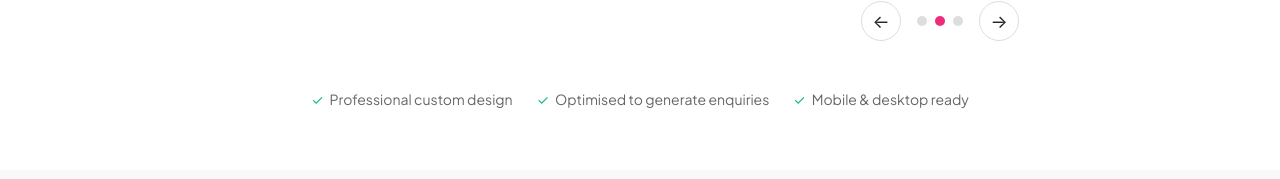
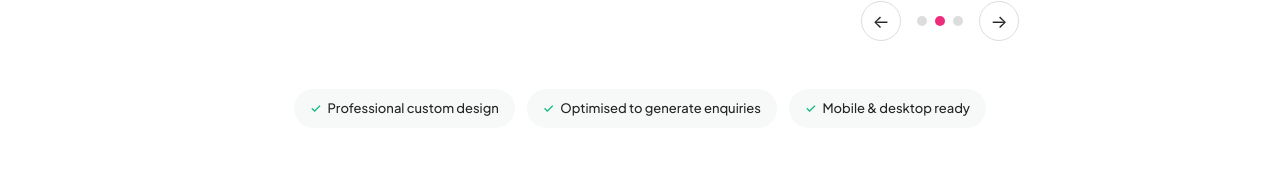
Before and after one commit to gerg2414/360creation, a Next.js app: page /trade in a window 1280 px wide. Shown: the part 701-880 px from the top of the page. Built offline with nearby package versions, Linux system fonts and the light colour scheme; no server answers.

Commit message:
Style benefits as pill badges

```diff
--- a/app/[trade]/page.jsx
+++ b/app/[trade]/page.jsx
@@ -727,7 +727,7 @@ const TradeLandingPage = () => {
                     <div className="benefits-line" style={{
                         display: 'flex',
                         justifyContent: 'center',
-                        gap: '24px',
+                        gap: '12px',
                         flexWrap: 'wrap',
                         marginTop: '48px'
                     }}>
@@ -737,9 +737,13 @@ const TradeLandingPage = () => {
                             'Mobile & desktop ready'
                         ].map((benefit, index) => (
                             <span key={index} style={{
-                                color: '#666',
-                                fontSize: '14px',
-                                whiteSpace: 'nowrap'
+                                color: '#252525',
+                                fontSize: '13px',
+                                whiteSpace: 'nowrap',
+                                backgroundColor: '#f7f8f8',
+                                padding: '10px 16px',
+                                borderRadius: '50px',
+                                fontWeight: '500'
                             }}>
                                 <span style={{ color: '#10B981', marginRight: '6px' }}>✓</span>
                                 {benefit}
```
